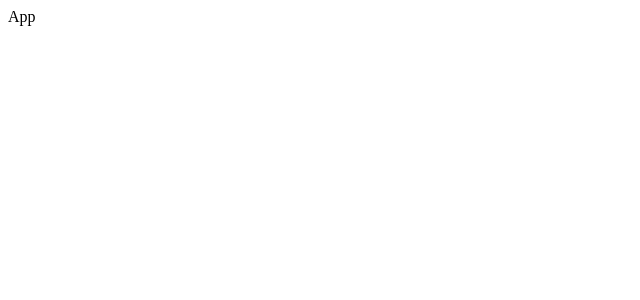
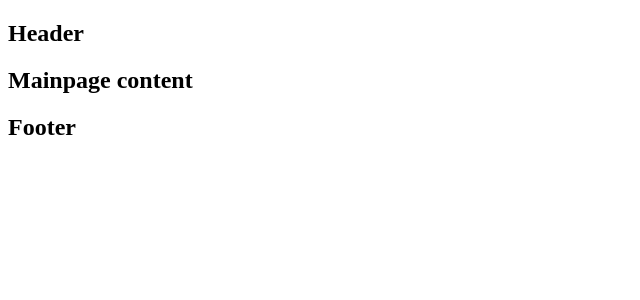
Before and after one commit to Axent13/riksha-food-order, a React (Create React App) app: page / in a window 1280 px wide. Shown: the top 300 px of the page, without its empty margins (0-640 px from the left). Built offline with nearby package versions, Linux system fonts and the light colour scheme.

Commit message:
Created Mainpage

```diff
--- a/src/App.js
+++ b/src/App.js
@@ -1,7 +1,12 @@
 import React from 'react';
+import Mainpage from './layouts/mainpage';
 
-function App() {
-  return <div>App</div>;
-}
+const App = () => {
+  return (
+    <>
+      <Mainpage />
+    </>
+  );
+};
 
 export default App;
--- /dev/null
+++ b/src/components/footer.jsx
@@ -0,0 +1,7 @@
+import React from 'react';
+
+const Footer = () => {
+  return <h2>Footer</h2>;
+};
+
+export default Footer;
--- /dev/null
+++ b/src/components/header.jsx
@@ -0,0 +1,7 @@
+import React from 'react';
+
+const Header = () => {
+  return <h2>Header</h2>;
+};
+
+export default Header;
--- /dev/null
+++ b/src/layouts/mainpage.jsx
@@ -0,0 +1,15 @@
+import React from 'react';
+import Header from '../components/header';
+import Footer from '../components/footer';
+
+const Mainpage = () => {
+  return (
+    <>
+      <Header />
+      <h2>Mainpage content</h2>
+      <Footer />
+    </>
+  );
+};
+
+export default Mainpage;
```
Also changed, not shown: .prettierrc.js.
